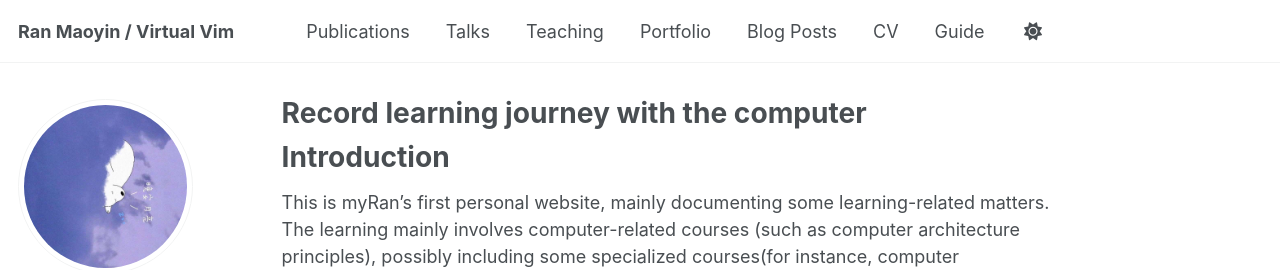
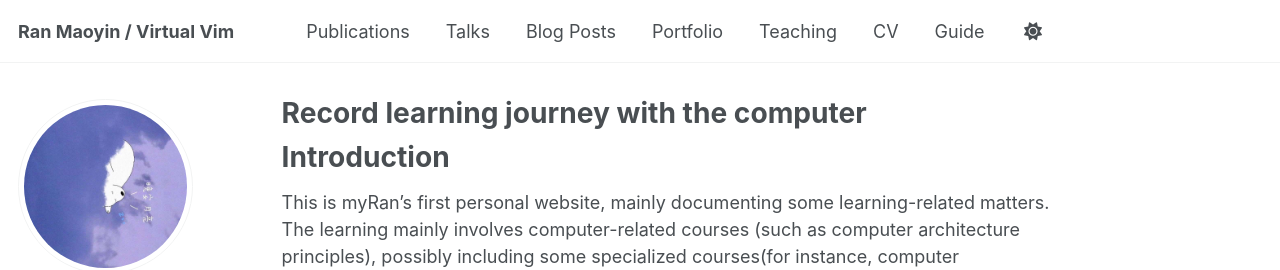
Before and after one commit to myRan-ML/myRan-ML.github.io, a Jekyll site: the page built from _pages/about.md, in a window 1280 px wide. Shown: the top 270 px of the page. Built offline with Jekyll 4.4.1, drawn with Linux system fonts in a browser that asks for light colours; some web fonts are replaced.

Commit message:
更换专栏位置

```diff
--- a/_data/navigation.yml
+++ b/_data/navigation.yml
@@ -14,14 +14,14 @@ main:
   - title: "Talks"
     url: /talks/
 
-  - title: "Teaching"
-    url: /teaching/
+  - title: "Blog Posts"
+    url: /year-archive/
 
   - title: "Portfolio"
     url: /portfolio/
 
-  - title: "Blog Posts"
-    url: /year-archive/
+  - title: "Teaching"
+    url: /teaching/
 
   - title: "CV"
     url: /cv/
```
